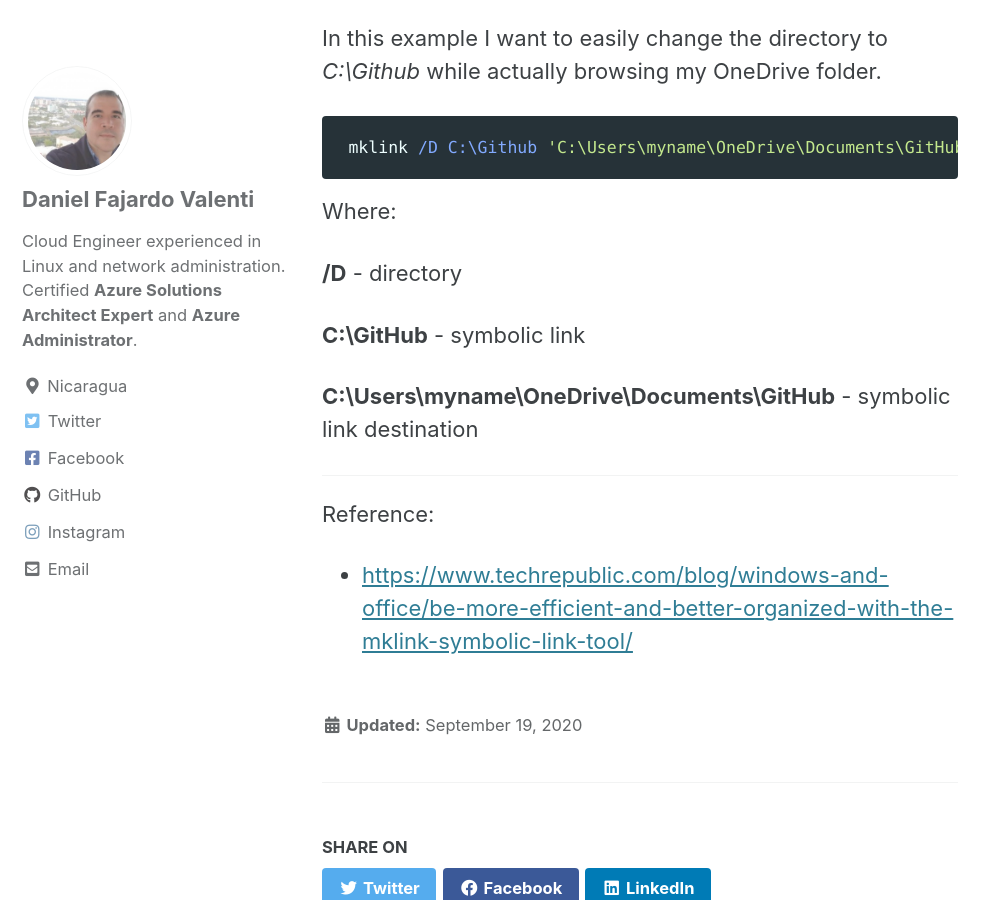
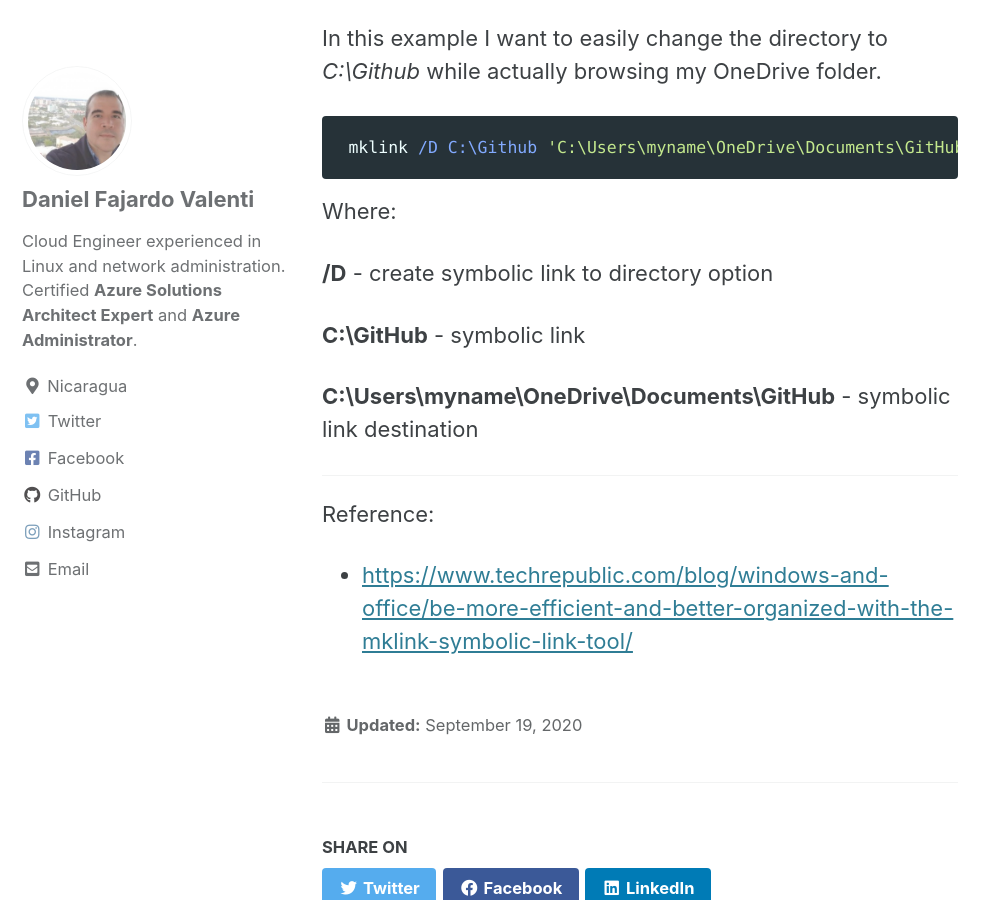
Before and after one commit to daniel-fv/daniel-fv.github.io, a Jekyll site: the page built from _posts/2020-09-19-symbolic-links-windows-10.md, in a window 1280 px wide and 900 px high, scrolled down 401 px. Shown: the whole window, without its empty margins (0-999 px from the left). Built offline with Jekyll 4.4.1, drawn with Linux system fonts in a browser that asks for light colours; cached includes are drawn as plain includes.

Commit message:
edited post

```diff
--- a/_posts/2020-09-19-symbolic-links-windows-10.md
+++ b/_posts/2020-09-19-symbolic-links-windows-10.md
@@ -15,7 +15,7 @@
 
 Where:
 
-**/D** - directory
+**/D** - create symbolic link to directory option
 
 **C:\GitHub** - symbolic link
 
```
